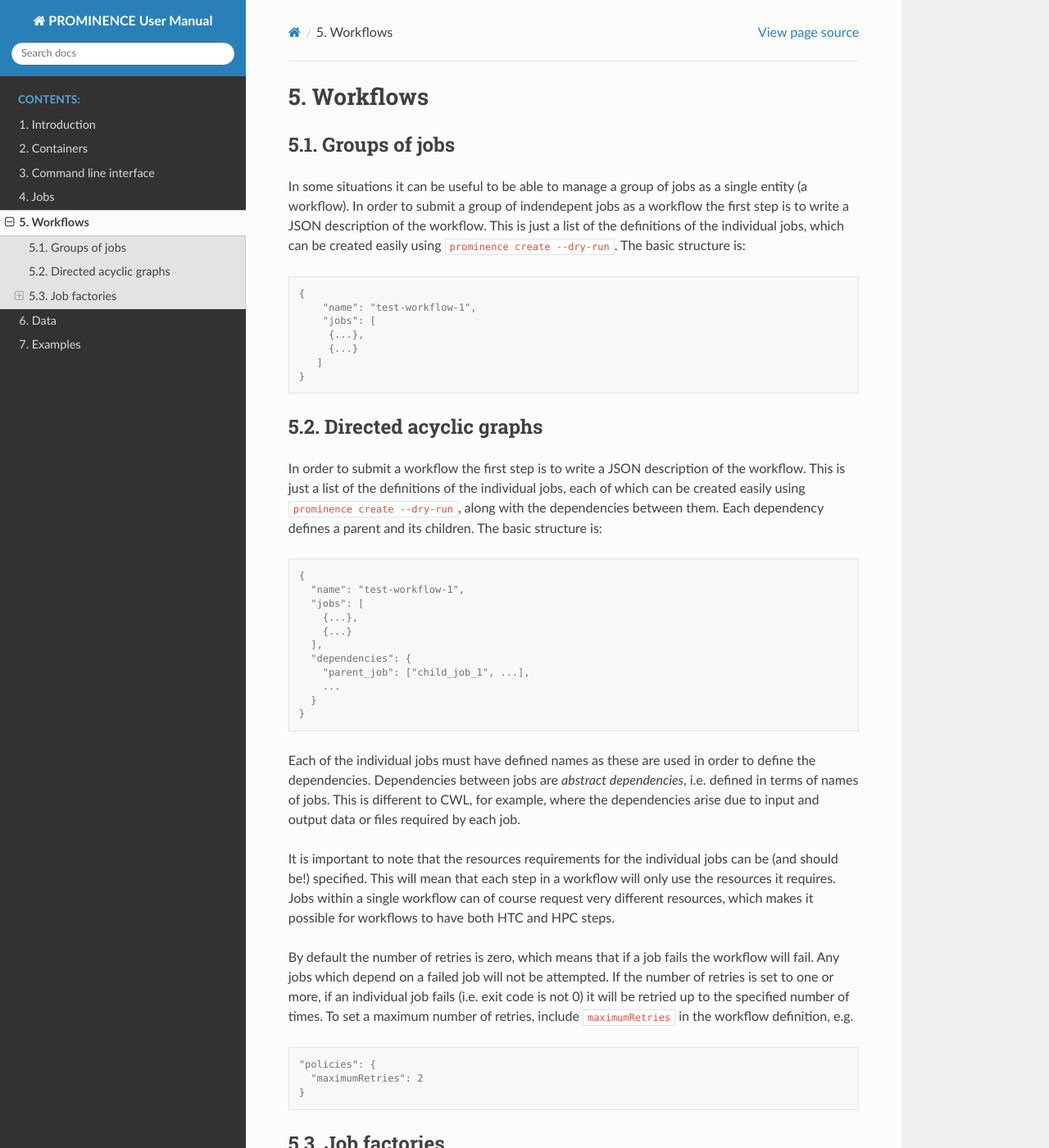
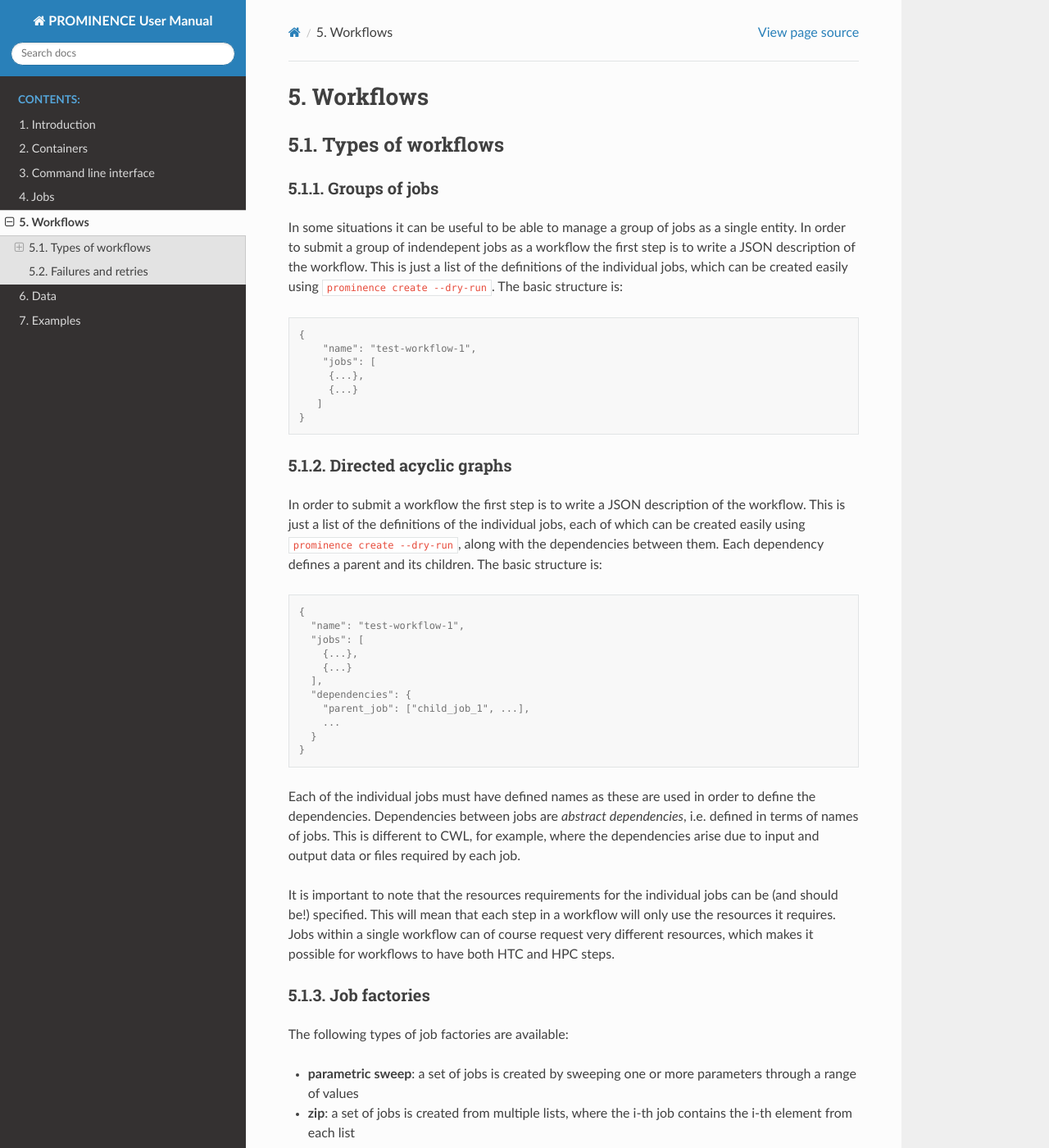
Before and after one commit to prominence-eosc/docs-eosc, a Sphinx documentation site: the page built from source/workflows.rst, in a window 1280 px wide and 1400 px high. Shown: the whole window at 82% size. Built offline with Sphinx 7.4.7 and the Read the Docs theme 2.0.0, drawn with Linux system fonts in a browser that asks for light colours; some of the changed text lies outside the part shown.

Commit message:
Improvements to text

```diff
--- a/source/workflows.rst
+++ b/source/workflows.rst
@@ -3,10 +3,13 @@
 Workflows
 =========
 
+Types of workflows
+------------------
+
 Groups of jobs
---------------
+^^^^^^^^^^^^^^
 
-In some situations it can be useful to be able to manage a group of jobs as a single entity (a workflow). In order to submit a group of indendepent jobs as a workflow the first step is to write a JSON description of the workflow. This is just a list of the definitions of the individual jobs, which can be created easily using ``prominence create --dry-run``. The basic structure is:
+In some situations it can be useful to be able to manage a group of jobs as a single entity. In order to submit a group of indendepent jobs as a workflow the first step is to write a JSON description of the workflow. This is just a list of the definitions of the individual jobs, which can be created easily using ``prominence create --dry-run``. The basic structure is:
 
 .. code-block:: console
 
@@ -19,7 +22,7 @@
    }
 
 Directed acyclic graphs
------------------------
+^^^^^^^^^^^^^^^^^^^^^^^
 
 In order to submit a workflow the first step is to write a JSON description of the workflow. This is just a list of the definitions of the individual jobs, each of which can be created easily using ``prominence create --dry-run``, along with the dependencies between them. Each dependency defines a parent and its children. The basic structure is:
 
@@ -41,16 +44,8 @@
 
 It is important to note that the resources requirements for the individual jobs can be (and should be!) specified. This will mean that each step in a workflow will only use the resources it requires. Jobs within a single workflow can of course request very different resources, which makes it possible for workflows to have both HTC and HPC steps.
 
-By default the number of retries is zero, which means that if a job fails the workflow will fail. Any jobs which depend on a failed job will not be attempted. If the number of retries is set to one or more, if an individual job fails (i.e. exit code is not 0) it will be retried up to the specified number of times. To set a maximum number of retries, include ``maximumRetries`` in the workflow definition, e.g.
-
-.. code-block:: console
-
-   "policies": {
-     "maximumRetries": 2
-   }
-
 Job factories
--------------
+^^^^^^^^^^^^^
 
 The following types of job factories are available:
 
@@ -123,3 +118,24 @@
 * start_value = 1, end_value = 9
 * start_value = 2, end_value = 10
 * start_value = 3, end_value = 11
+
+Failures and retries
+--------------------
+
+By default the number of retries is zero, which means that if a job fails the workflow will fail. Any jobs which depend on a failed job will not be attempted. If the number of retries is set to one or more, if an individual job fails (i.e. exit code is not 0) it will be retried up to the specified number of times. To set a maximum number of retries, include ``maximumRetries`` in the workflow definition, e.g.
+
+.. code-block:: console
+
+   "policies": {
+     "maximumRetries": 2
+   }
+
+If any jobs in a workflow fail, the workflow will stop running once there are no more jobs which can be run. Any dependencies of jobs which fail will not be executed.
+
+The ``rerun`` command can be used to re-run any failed jobs in a workflow, for example:
+
+.. code-block:: console
+
+   prominence rerun <workflow id>
+
+This will retry jobs which had previously failed and execute any dependencies which were not run previously due to the failed jobs. This command can be used multiple times if necessary.
```
